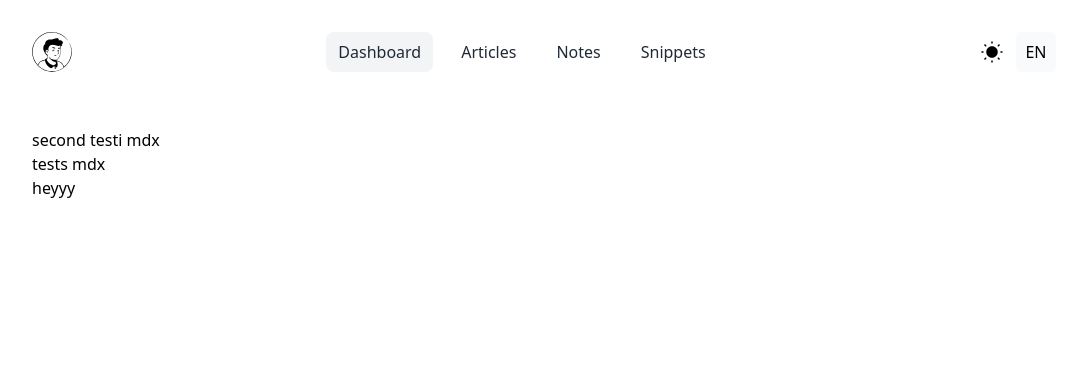
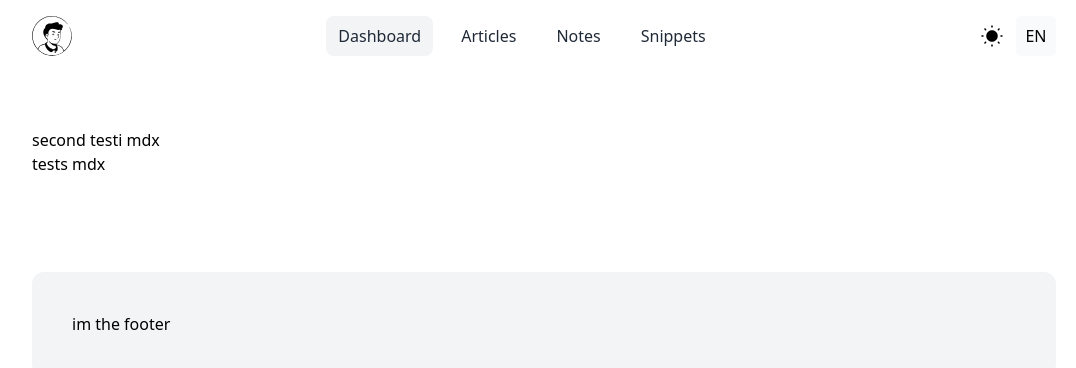
Before and after one commit to rodri-alfonso/blog, a Next.js app: page / in a window 1280 px wide. Shown: the top 368 px of the page, without its empty margins (96-1172 px from the left). Built offline with nearby package versions, Linux system fonts and the light colour scheme.

Commit message:
[FEATURE] Create Footer and Banner components

```diff
--- /dev/null
+++ b/components/Banner.tsx
@@ -0,0 +1,17 @@
+interface Props {
+	title: string
+	description: string
+	illustration?: string
+}
+
+export default function Banner({ title, description, illustration }: Props) {
+	return (
+		<section className='flex gap-2 bg-black h-36 rounded-2xl '>
+			<img src={illustration} alt='illustration' />
+			<div className='text-white grid gap-2'>
+				<h2>{title}</h2>
+				<p>{description}</p>
+			</div>
+		</section>
+	)
+}
--- /dev/null
+++ b/components/Footer.tsx
@@ -0,0 +1,7 @@
+export default function Footer() {
+	return (
+		<footer className='bg-gray-100 w-full p-10 mt-20 mb-10 rounded-xl'>
+			<p>im the footer</p>
+		</footer>
+	)
+}
--- a/components/layouts/Page.tsx
+++ b/components/layouts/Page.tsx
@@ -1,5 +1,6 @@
 import Head from 'next/head'
 import Header from '@/components/Header'
+import Footer from '../Footer'
 
 interface PageProps {
 	title: string
@@ -9,10 +10,10 @@ interface PageProps {
 
 export default function Page({ title, description, children }: PageProps) {
 	return (
-		<div className='max-w-screen-lg mx-auto pt-4'>
+		<div className='max-w-screen-lg mx-auto grid gap-4'>
 			<Header />
-			<main className='pt-10'>{children}</main>
-			<footer>heyyy</footer>
+			<main className='pt-10 '>{children}</main>
+			<Footer />
 		</div>
 	)
 }
```
